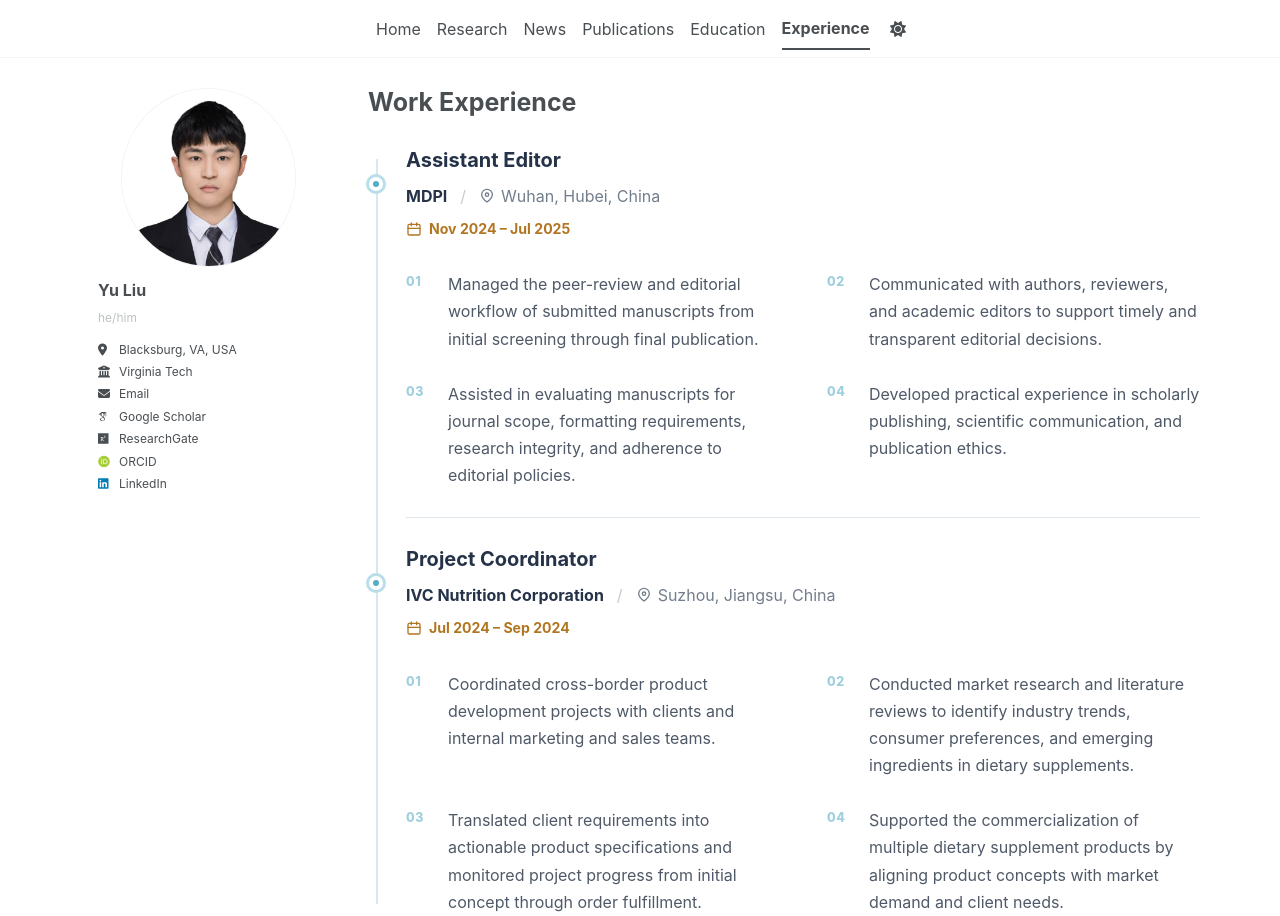
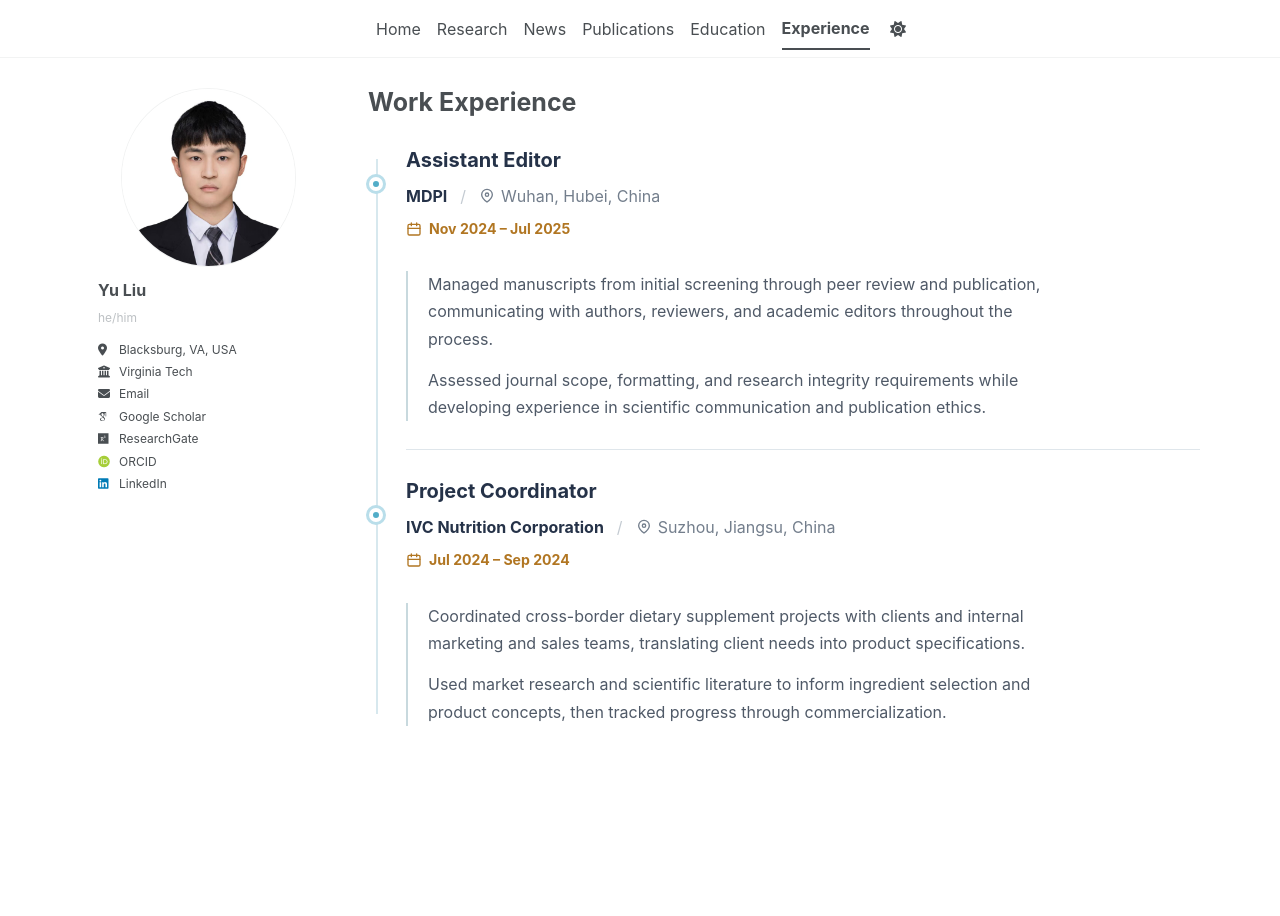
Before and after one commit to yuliu0322/yuliu0322.github.io, a Jekyll site: the page built from _pages/experience.md, in a window 1280 px wide. Built offline with Jekyll 4.4.1, drawn with Linux system fonts in a browser that asks for light colours; some web fonts are replaced; a script bundle is joined from its source files by our own code; library files that are not in the unit come from our copies.

Commit message:
Update experience.md

```diff
--- a/_pages/experience.md
+++ b/_pages/experience.md
@@ -135,32 +135,20 @@ author_profile: true
    ========================= */
 
 .experience-details {
-  display: grid;
-  grid-template-columns: repeat(2, minmax(0, 1fr));
-  column-gap: 48px;
-  row-gap: 28px;
+  max-width: 650px;
   margin: 0;
+  padding-left: 20px;
+  border-left: 2px solid #c8d9de;
 }
 
-.experience-detail {
-  display: grid;
-  grid-template-columns: 30px minmax(0, 1fr);
-  gap: 12px;
-  align-items: start;
-}
-
-.experience-detail-number {
-  color: #9fcfdd;
-  font-size: 0.78rem;
-  font-weight: 800;
-  letter-spacing: 0.04em;
+.experience-details p {
+  margin: 0 0 0.9rem;
+  color: #4f5967;
   line-height: 1.7;
 }
 
-.experience-detail p {
-  margin: 0;
-  color: #4f5967;
-  line-height: 1.7;
+.experience-details p:last-child {
+  margin-bottom: 0;
 }
 
 /* =========================
@@ -211,11 +199,11 @@ html[data-theme="dark"] .experience-date {
   color: #e0ad60;
 }
 
-html[data-theme="dark"] .experience-detail-number {
-  color: #71c4dc;
+html[data-theme="dark"] .experience-details {
+  border-left-color: #68848e;
 }
 
-html[data-theme="dark"] .experience-detail p {
+html[data-theme="dark"] .experience-details p {
   color: #c8d0da;
 }
 
@@ -264,13 +252,7 @@ html[data-theme="dark"] .experience-detail p {
   }
 
   .experience-details {
-    grid-template-columns: 1fr;
-    gap: 20px;
-  }
-
-  .experience-detail {
-    grid-template-columns: 27px minmax(0, 1fr);
-    gap: 10px;
+    padding-left: 15px;
   }
 }
 </style>
@@ -281,101 +263,72 @@ html[data-theme="dark"] .experience-detail p {
 
   <section class="experience-entry">
 
-    <div class="experience-header">
+<div class="experience-header">
 
-      <h2 class="experience-position">
-        Assistant Editor
-      </h2>
+  <h2 class="experience-position">
+    Assistant Editor
+  </h2>
 
-      <p class="experience-organization">
-        <a
-          class="experience-company"
-          href="https://mdpi.cn/about/wuhan"
-          target="_blank"
-          rel="noopener noreferrer"
-        >
-          MDPI
-        </a>
+  <p class="experience-organization">
+    <a
+      class="experience-company"
+      href="https://mdpi.cn/about/wuhan"
+      target="_blank"
+      rel="noopener noreferrer"
+    >
+      MDPI
+    </a>
 
-        <span class="experience-divider" aria-hidden="true">/</span>
+    <span class="experience-divider" aria-hidden="true">/</span>
 
-        <span class="experience-location">
-          <svg
-            viewBox="0 0 24 24"
-            fill="none"
-            stroke-width="2"
-            stroke-linecap="round"
-            stroke-linejoin="round"
-            aria-hidden="true"
-          >
-            <path d="M20 10c0 5-8 11-8 11S4 15 4 10a8 8 0 1 1 16 0Z"></path>
-            <circle cx="12" cy="10" r="2.5"></circle>
-          </svg>
+    <span class="experience-location">
+      <svg
+        viewBox="0 0 24 24"
+        fill="none"
+        stroke-width="2"
+        stroke-linecap="round"
+        stroke-linejoin="round"
+        aria-hidden="true"
+      >
+        <path d="M20 10c0 5-8 11-8 11S4 15 4 10a8 8 0 1 1 16 0Z"></path>
+        <circle cx="12" cy="10" r="2.5"></circle>
+      </svg>
 
-          Wuhan, Hubei, China
-        </span>
-      </p>
+      Wuhan, Hubei, China
+    </span>
+  </p>
 
-      <p class="experience-date">
-        <svg
-          viewBox="0 0 24 24"
-          fill="none"
-          stroke-width="2"
-          stroke-linecap="round"
-          stroke-linejoin="round"
-          aria-hidden="true"
-        >
-          <rect x="3" y="5" width="18" height="16" rx="2"></rect>
-          <path d="M16 3v4"></path>
-          <path d="M8 3v4"></path>
-          <path d="M3 11h18"></path>
-        </svg>
+  <p class="experience-date">
+    <svg
+      viewBox="0 0 24 24"
+      fill="none"
+      stroke-width="2"
+      stroke-linecap="round"
+      stroke-linejoin="round"
+      aria-hidden="true"
+    >
+      <rect x="3" y="5" width="18" height="16" rx="2"></rect>
+      <path d="M16 3v4"></path>
+      <path d="M8 3v4"></path>
+      <path d="M3 11h18"></path>
+    </svg>
 
-        Nov 2024 – Jul 2025
-      </p>
+    Nov 2024 – Jul 2025
+  </p>
 
-    </div>
+</div>
 
-    <div class="experience-details">
-
-      <div class="experience-detail">
-        <span class="experience-detail-number">01</span>
-
-        <p>
-          Managed the peer-review and editorial workflow of submitted
-          manuscripts from initial screening through final publication.
-        </p>
-      </div>
-
-      <div class="experience-detail">
-        <span class="experience-detail-number">02</span>
-
-        <p>
-          Communicated with authors, reviewers, and academic editors to support
-          timely and transparent editorial decisions.
-        </p>
-      </div>
-
-      <div class="experience-detail">
-        <span class="experience-detail-number">03</span>
-
-        <p>
-          Assisted in evaluating manuscripts for journal scope, formatting
-          requirements, research integrity, and adherence to editorial
-          policies.
-        </p>
-      </div>
-
-      <div class="experience-detail">
-        <span class="experience-detail-number">04</span>
-
-        <p>
-          Developed practical experience in scholarly publishing, scientific
-          communication, and publication ethics.
-        </p>
-      </div>
-
-    </div>
+<div class="experience-details">
+  <p>
+    Managed manuscripts from initial screening through peer review and
+    publication, communicating with authors, reviewers, and academic editors
+    throughout the process.
+  </p>
+  <p>
+    Assessed journal scope, formatting, and research integrity requirements
+    while developing experience in scientific communication and publication ethics.
+  </p>
+</div>
 
   </section>
 
@@ -383,103 +336,71 @@ html[data-theme="dark"] .experience-detail p {
 
   <section class="experience-entry">
 
-    <div class="experience-header">
+<div class="experience-header">
 
-      <h2 class="experience-position">
-        Project Coordinator
-      </h2>
+  <h2 class="experience-position">
+    Project Coordinator
+  </h2>
 
-      <p class="experience-organization">
-        <a
-          class="experience-company"
-          href="https://www.ivcinc.net/"
-          target="_blank"
-          rel="noopener noreferrer"
-        >
-          IVC Nutrition Corporation
-        </a>
+  <p class="experience-organization">
+    <a
+      class="experience-company"
+      href="https://www.ivcinc.net/"
+      target="_blank"
+      rel="noopener noreferrer"
+    >
+      IVC Nutrition Corporation
+    </a>
 
-        <span class="experience-divider" aria-hidden="true">/</span>
+    <span class="experience-divider" aria-hidden="true">/</span>
 
-        <span class="experience-location">
-          <svg
-            viewBox="0 0 24 24"
-            fill="none"
-            stroke-width="2"
-            stroke-linecap="round"
-            stroke-linejoin="round"
-            aria-hidden="true"
-          >
-            <path d="M20 10c0 5-8 11-8 11S4 15 4 10a8 8 0 1 1 16 0Z"></path>
-            <circle cx="12" cy="10" r="2.5"></circle>
-          </svg>
+    <span class="experience-location">
+      <svg
+        viewBox="0 0 24 24"
+        fill="none"
+        stroke-width="2"
+        stroke-linecap="round"
+        stroke-linejoin="round"
+        aria-hidden="true"
+      >
+        <path d="M20 10c0 5-8 11-8 11S4 15 4 10a8 8 0 1 1 16 0Z"></path>
+        <circle cx="12" cy="10" r="2.5"></circle>
+      </svg>
 
-          Suzhou, Jiangsu, China
-        </span>
-      </p>
+      Suzhou, Jiangsu, China
+    </span>
+  </p>
 
-      <p class="experience-date">
-        <svg
-          viewBox="0 0 24 24"
-          fill="none"
-          stroke-width="2"
-          stroke-linecap="round"
-          stroke-linejoin="round"
-          aria-hidden="true"
-        >
-          <rect x="3" y="5" width="18" height="16" rx="2"></rect>
-          <path d="M16 3v4"></path>
-          <path d="M8 3v4"></path>
-          <path d="M3 11h18"></path>
-        </svg>
+  <p class="experience-date">
+    <svg
+      viewBox="0 0 24 24"
+      fill="none"
+      stroke-width="2"
+      stroke-linecap="round"
+      stroke-linejoin="round"
+      aria-hidden="true"
+    >
+      <rect x="3" y="5" width="18" height="16" rx="2"></rect>
+      <path d="M16 3v4"></path>
+      <path d="M8 3v4"></path>
+      <path d="M3 11h18"></path>
+    </svg>
 
-        Jul 2024 – Sep 2024
-      </p>
+    Jul 2024 – Sep 2024
+  </p>
 
-    </div>
+</div>
 
-    <div class="experience-details">
-
-      <div class="experience-detail">
-        <span class="experience-detail-number">01</span>
-
-        <p>
-          Coordinated cross-border product development projects with clients
-          and internal marketing and sales teams.
-        </p>
-      </div>
-
-      <div class="experience-detail">
-        <span class="experience-detail-number">02</span>
-
-        <p>
-          Conducted market research and literature reviews to identify industry
-          trends, consumer preferences, and emerging ingredients in dietary
-          supplements.
-        </p>
-      </div>
-
-      <div class="experience-detail">
-        <span class="experience-detail-number">03</span>
-
-        <p>
-          Translated client requirements into actionable product specifications
-          and monitored project progress from initial concept through order
-          fulfillment.
-        </p>
-      </div>
-
-      <div class="experience-detail">
-        <span class="experience-detail-number">04</span>
-
-        <p>
-          Supported the commercialization of multiple dietary supplement
-          products by aligning product concepts with market demand and client
-          needs.
-        </p>
-      </div>
-
-    </div>
+<div class="experience-details">
+  <p>
+    Coordinated cross-border dietary supplement projects with clients and
+    internal marketing and sales teams, translating client needs into product specifications.
+  </p>
+  <p>
+    Used market research and scientific literature to inform ingredient
+    selection and product concepts, then tracked progress through commercialization.
+  </p>
+</div>
 
   </section>
 
```
